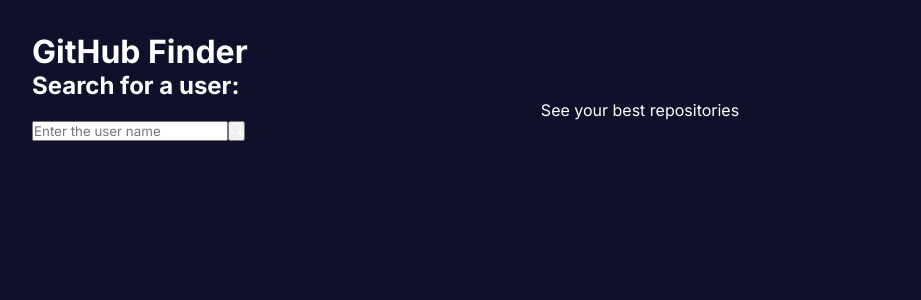
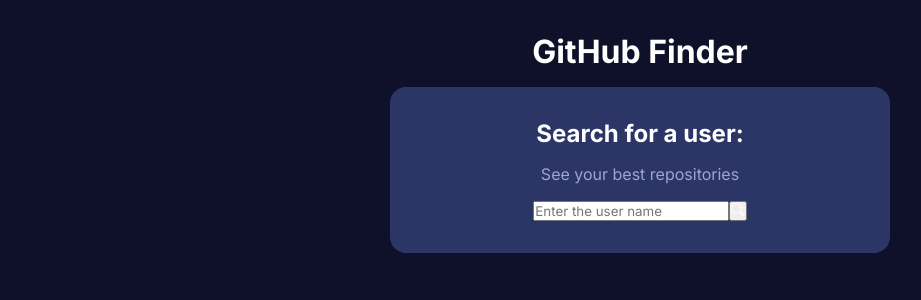
Before and after one commit to lz-junior/github_finder, a React (Vite) app: page / in a window 1280 px wide. Shown: the top 300 px of the page, without its empty margins (0-921 px from the left). Built offline with nearby package versions, Linux system fonts and the light colour scheme.

Commit message:
css module

```diff
--- /dev/null
+++ b/src/App.module.css
@@ -0,0 +1,9 @@
+.app {
+  max-width: 500px;
+  margin: 0 auto;
+}
+
+.app h1 {
+  text-align: center;
+  margin-bottom: 1rem;
+}
--- a/src/App.tsx
+++ b/src/App.tsx
@@ -1,9 +1,10 @@
 import { Outlet } from 'react-router-dom';
+import classes from './App.module.css';
 
 
 function App() {
   return (
-    <div className="App">
+    <div className={classes.app}>
       <h1>GitHub Finder</h1>
       <Outlet />
     </div>
--- /dev/null
+++ b/src/components/Search.module.css
@@ -0,0 +1,15 @@
+.search {
+  background-color: #2b3566;
+  padding: 2rem;
+  border-radius: 1rem;
+  display: flex;
+  flex-direction: column;
+  justify-content: center;
+  align-items: center;
+  gap: 1rem;
+  margin-bottom: 1.5rem;
+}
+
+.search p {
+  color: #9da5d1;
+}
--- a/src/components/Search.tsx
+++ b/src/components/Search.tsx
@@ -6,14 +6,14 @@ type SearchProps = {
 
 import { useState } from "react";
 import { BsSearch } from "react-icons/bs";
-
+import classes from './Search.module.css';
 
 
 const Search = ({loadUser}: SearchProps)=> {
   const [userName, setUserName] = useState("");
 
   return (
-    <div>
+    <div className={classes.search}>
       <h2>Search for a user:</h2>
       <p>See your best repositories</p>
       <div>
```
Also changed, not shown: src/App.css (added).
